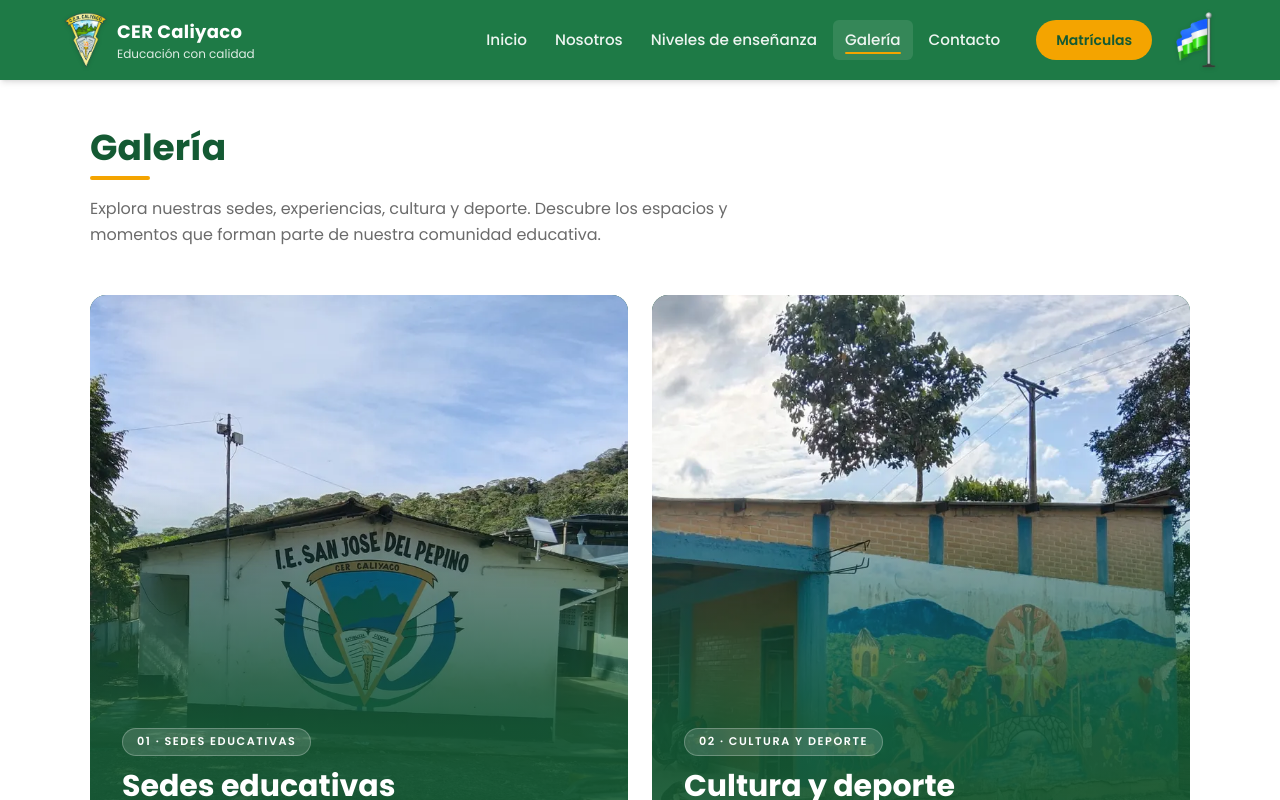
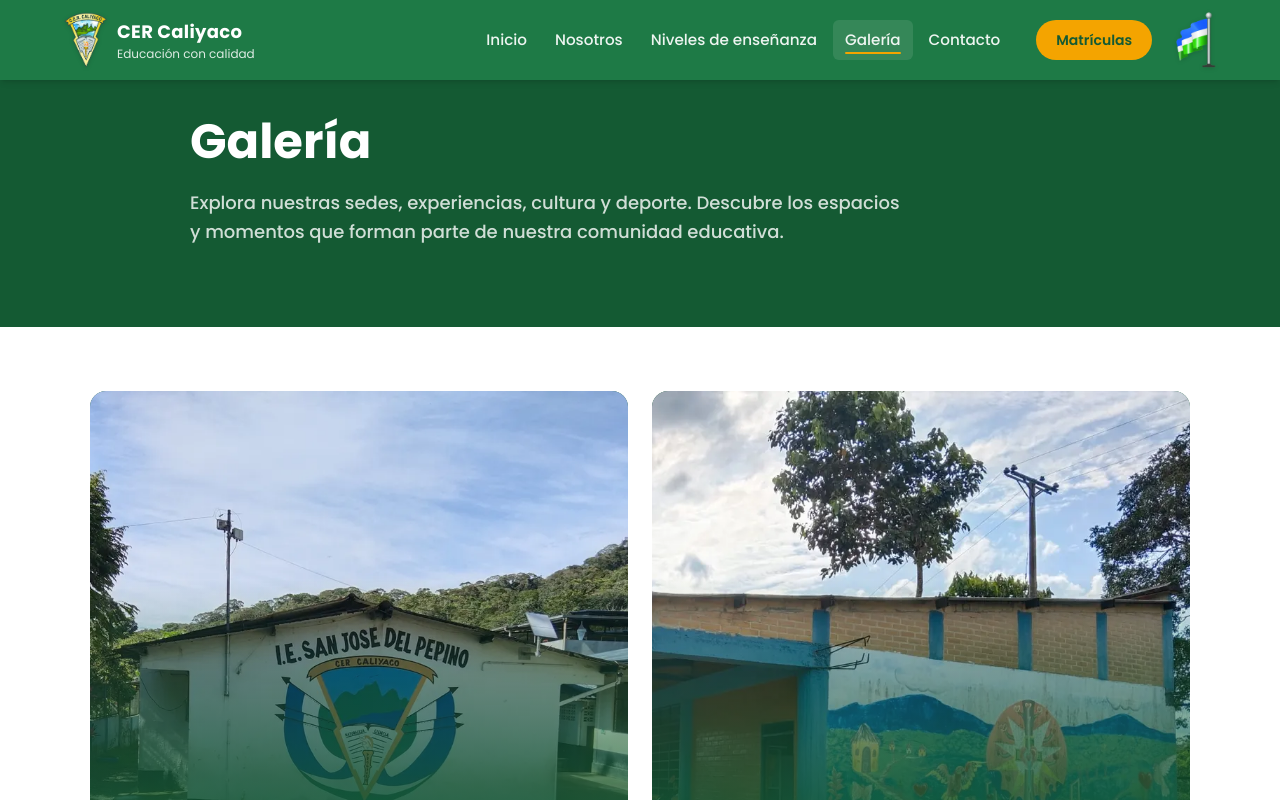
Before and after one commit to AudinoPantoja2025/LandingPage-CER-Caliyaco, a Next.js app: page /galeria in a window 1280 px wide. Shown: the top 800 px of the page. Built offline with nearby package versions, Linux system fonts and the light colour scheme.

Commit message:
fix: ajuste del encabezado en la pagina galeria

```diff
--- a/src/components/Galeria.tsx
+++ b/src/components/Galeria.tsx
@@ -143,32 +143,42 @@ function TarjetaCategoria({
 }
 
 /**
- * Portada de la galería: encabezado editorial, las dos categorías principales
+ * Portada de la galería: encabezado de página, las dos categorías principales
  * (Sedes educativas y Cultura y deporte) y un bloque institucional de cierre.
  */
 export default function Galeria() {
   return (
+    <div id="galeria">
+      {/* ── PAGE HEADER (mismo tratamiento que las demás páginas internas) ── */}
       <section
-      id="galeria"
         aria-labelledby="titulo-galeria"
-      className="pt-28 md:pt-32 pb-20 px-6 bg-white"
+        className="py-20 px-6 bg-verde-oscuro text-white"
       >
-      <div className="max-w-[1100px] mx-auto w-full">
-        {/* ── PAGE HEADER ── */}
+        <div className="max-w-[900px] mx-auto w-full">
           <h1
             id="titulo-galeria"
-          className="text-3xl md:text-4xl text-verde-oscuro font-bold mb-4 relative pb-3
-            after:absolute after:left-0 after:bottom-0 after:w-[60px] after:h-1
-            after:bg-amarillo after:rounded-full"
+            className="text-3xl md:text-5xl font-bold leading-tight mb-4 mt-8 text-balance"
           >
             Galería
           </h1>
-        <p className="text-texto-suave max-w-[700px] mb-10 md:mb-12">
+          <p className="text-white/80 text-lg font-medium max-w-[720px] leading-relaxed">
             Explora nuestras sedes, experiencias, cultura y deporte. Descubre los
             espacios y momentos que forman parte de nuestra comunidad educativa.
           </p>
+        </div>
+      </section>
 
       {/* ── CATEGORÍAS ── */}
+      <section
+        aria-label="Categorías de la galería"
+        className="py-16 px-6 bg-white"
+      >
+        <div className="max-w-[1100px] mx-auto w-full">
+          {/*
+            TODO(navegación): las vistas internas de cada categoría todavía no
+            existen. Cuando se implementen, se envuelve cada tarjeta en un
+            `next/link` y se trasladan allí los efectos `group-hover`.
+          */}
           <div className="grid grid-cols-1 lg:grid-cols-2 gap-6">
             {CATEGORIAS_GALERIA.map((categoria, i) => (
               <TarjetaCategoria
@@ -223,5 +233,6 @@ export default function Galeria() {
           </section>
         </div>
       </section>
+    </div>
   );
 }
```
Lines whose indentation alone changed are shown as unchanged.
